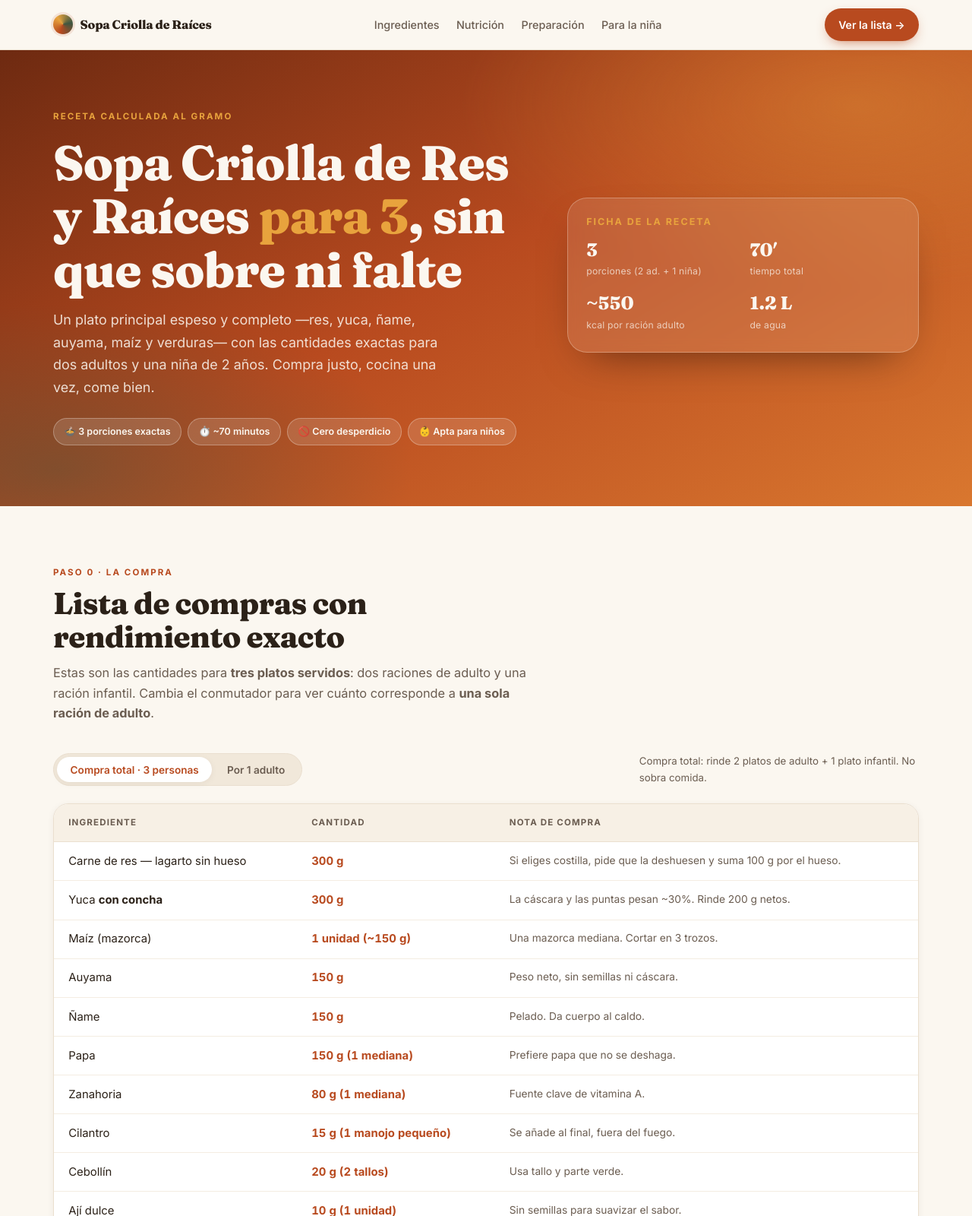
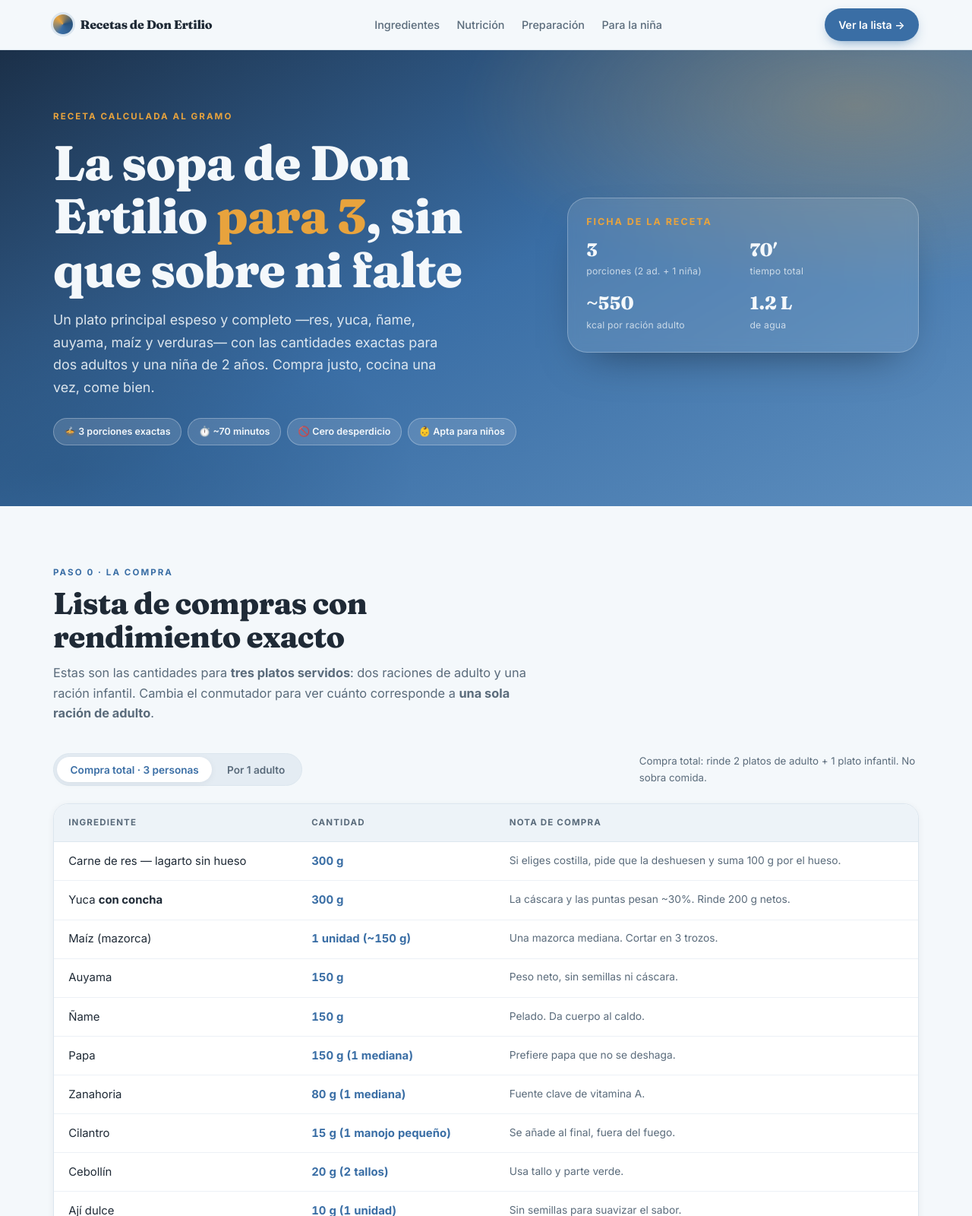
Before and after one commit to Dougs89/Recetas, a plain HTML site: page index.html in a window 1280 px wide. Shown: the top 1600 px of the page at 76% size. Drawn offline with Linux system fonts and the light colour scheme.

Commit message:
Update recipe details and styling in index.html

```diff
--- a/index.html
+++ b/index.html
@@ -3,30 +3,31 @@
 <head>
 <meta charset="UTF-8">
 <meta name="viewport" content="width=device-width, initial-scale=1.0">
-<title>Sopa Criolla de Res y Raíces · Receta exacta para 3 (sin sobras)</title>
-<meta name="description" content="Receta completa de sopa criolla con res, yuca, ñame, auyama, maíz y verduras. Cantidades exactas para 2 adultos y 1 niña de 2 años, con equilibrio nutricional y guía infantil.">
-<meta name="theme-color" content="#B84A1F">
+<title>Recetas de Don Ertilio · Sopa de Res y Raíces para 3 (sin sobras)</title>
+<meta name="description" content="La sopa de res y raíces de Don Ertilio: receta con cantidades exactas para 2 adultos y 1 niña de 2 años, con equilibrio nutricional y guía infantil. Cero desperdicio.">
+<meta name="theme-color" content="#3A6EA5">
 <link rel="preconnect" href="https://fonts.googleapis.com">
 <link rel="preconnect" href="https://fonts.gstatic.com" crossorigin>
-<link href="https://fonts.googleapis.com/css2?family=Fraunces:opsz,wght@9..144,600;9..144,800&family=Inter:wght@400;500;600;700&display=swap" rel="stylesheet">
+<link href="https://fonts.googleapis.com/css2?family=Fraunces:ital,opsz,wght@0,9..144,600;0,9..144,800;1,9..144,600&family=Inter:wght@400;500;600;700&display=swap" rel="stylesheet">
 <style>
 /* ============ 1. TOKENS Y RESET ============ */
 *,*::before,*::after{box-sizing:border-box;margin:0;padding:0}
 
 :root{
-  --cream:#FBF7F0;
+  --cream:#F4F8FB;
   --paper:#FFFFFF;
-  --ink:#2B2118;
-  --ink-soft:#6B5D51;
-  --terracotta:#B84A1F;
-  --terracotta-dk:#8A3414;
+  --ink:#1F2A36;
+  --ink-soft:#5A6B7B;
+  --blue:#3A6EA5;
+  --blue-dk:#27527D;
+  --blue-soft:#E7EFF7;
   --amber:#E8A33D;
   --green:#3E5641;
   --green-soft:#EDF2ED;
-  --line:#EADFCF;
+  --line:#DCE6EE;
   --radius:20px;
-  --shadow-sm:0 2px 10px rgba(43,33,24,.06);
-  --shadow:0 18px 46px -20px rgba(43,33,24,.38);
+  --shadow-sm:0 2px 10px rgba(31,42,54,.06);
+  --shadow:0 18px 46px -20px rgba(31,42,54,.38);
   --max:1140px;
 }
 
@@ -50,7 +51,7 @@ img,svg{display:block;max-width:100%}
 /* ============ 2. BARRA SUPERIOR ============ */
 .topbar{
   position:sticky;top:0;z-index:60;
-  background:rgba(251,247,240,.86);
+  background:rgba(244,248,251,.86);
   backdrop-filter:blur(14px);-webkit-backdrop-filter:blur(14px);
   border-bottom:1px solid var(--line);
 }
@@ -58,34 +59,34 @@ img,svg{display:block;max-width:100%}
 .brand{display:flex;align-items:center;gap:.6rem;font-weight:800;font-size:1rem}
 .brand-dot{
   width:26px;height:26px;border-radius:50%;flex:0 0 auto;
-  background:conic-gradient(from 200deg,var(--terracotta),var(--amber),var(--green),var(--terracotta));
-  box-shadow:0 0 0 3px rgba(184,74,31,.12);
+  background:conic-gradient(from 200deg,var(--blue),var(--amber),var(--blue-dk),var(--blue));
+  box-shadow:0 0 0 3px rgba(58,110,165,.14);
 }
 .nav{display:flex;gap:1.4rem;font-size:.9rem;font-weight:500}
 .nav a{color:var(--ink-soft);text-decoration:none;transition:color .2s}
-.nav a:hover{color:var(--terracotta)}
+.nav a:hover{color:var(--blue)}
 @media(max-width:820px){.nav{display:none}}
 
 .btn-cta{
   display:inline-flex;align-items:center;gap:.5rem;
-  background:var(--terracotta);color:#fff;text-decoration:none;
+  background:var(--blue);color:#fff;text-decoration:none;
   font-weight:600;font-size:.88rem;padding:.6rem 1.15rem;border-radius:999px;
   transition:transform .2s,background .2s,box-shadow .2s;
-  box-shadow:0 6px 18px -8px rgba(184,74,31,.9);
+  box-shadow:0 6px 18px -8px rgba(58,110,165,.9);
 }
-.btn-cta:hover{background:var(--terracotta-dk);transform:translateY(-2px)}
+.btn-cta:hover{background:var(--blue-dk);transform:translateY(-2px)}
 
 /* ============ 3. HERO ============ */
 .hero{
-  position:relative;overflow:hidden;color:#FBF7F0;
-  background:linear-gradient(150deg,#6E2A11 0%,#B84A1F 48%,#D9772F 100%);
+  position:relative;overflow:hidden;color:#F4F8FB;
+  background:linear-gradient(150deg,#1B3049 0%,#3A6EA5 50%,#5E8FBF 100%);
   padding:clamp(2.5rem,6vw,4.5rem) 0 clamp(3rem,7vw,5rem);
 }
 .hero::after{
   content:"";position:absolute;inset:0;pointer-events:none;
   background:
-    radial-gradient(58% 58% at 88% 12%,rgba(232,163,61,.38),transparent 70%),
-    radial-gradient(52% 52% at 6% 92%,rgba(62,86,65,.42),transparent 70%);
+    radial-gradient(58% 58% at 88% 12%,rgba(232,163,61,.32),transparent 70%),
+    radial-gradient(52% 52% at 6% 92%,rgba(39,82,125,.55),transparent 70%);
 }
 .hero-grid{
   position:relative;z-index:1;
@@ -103,40 +104,40 @@ img,svg{display:block;max-width:100%}
   text-wrap:balance;
 }
 .hero h1 em{font-style:normal;color:var(--amber)}
-.hero-lead{font-size:clamp(1rem,2.1vw,1.12rem);color:rgba(251,247,240,.86);max-width:46ch;margin-bottom:1.6rem}
+.hero-lead{font-size:clamp(1rem,2.1vw,1.12rem);color:rgba(244,248,251,.88);max-width:46ch;margin-bottom:1.6rem}
 
 .badges{display:flex;flex-wrap:wrap;gap:.5rem}
 .badge{
   display:inline-flex;align-items:center;gap:.4rem;
   font-size:.78rem;font-weight:600;padding:.42rem .85rem;border-radius:999px;
-  background:rgba(251,247,240,.14);border:1px solid rgba(251,247,240,.3);
-  color:#FBF7F0;
+  background:rgba(244,248,251,.14);border:1px solid rgba(244,248,251,.3);
+  color:#F4F8FB;
 }
 
 /* Ficha técnica */
 .ficha{
-  background:rgba(251,247,240,.11);
-  border:1px solid rgba(251,247,240,.28);
+  background:rgba(244,248,251,.11);
+  border:1px solid rgba(244,248,251,.28);
   border-radius:26px;padding:1.5rem;
   backdrop-filter:blur(8px);-webkit-backdrop-filter:blur(8px);
-  box-shadow:0 24px 60px -30px rgba(0,0,0,.6);
+  box-shadow:0 24px 60px -30px rgba(0,0,0,.55);
 }
 .ficha h2{font-size:.78rem;letter-spacing:.16em;text-transform:uppercase;color:var(--amber);margin-bottom:1.1rem;font-family:'Inter',sans-serif;font-weight:700}
 .ficha-grid{display:grid;grid-template-columns:1fr 1fr;gap:1.1rem}
 .ficha-item strong{display:block;font-family:'Fraunces',serif;font-size:1.5rem;font-weight:800;line-height:1.1}
-.ficha-item span{font-size:.76rem;color:rgba(251,247,240,.72);letter-spacing:.02em}
+.ficha-item span{font-size:.76rem;color:rgba(244,248,251,.74);letter-spacing:.02em}
 
 /* ============ 4. SECCIONES ============ */
 section{padding:clamp(2.6rem,6vw,4.5rem) 0}
 .sec-head{max-width:62ch;margin-bottom:clamp(1.6rem,3vw,2.4rem)}
-.sec-head .eyebrow{color:var(--terracotta);margin-bottom:.6rem}
+.sec-head .eyebrow{color:var(--blue);margin-bottom:.6rem}
 .sec-head h2{font-size:clamp(1.65rem,4vw,2.5rem);font-weight:800;margin-bottom:.7rem;text-wrap:balance}
 .sec-head p{color:var(--ink-soft);font-size:1.02rem}
 
 /* ============ 5. CONMUTADOR ============ */
 .switch-row{display:flex;flex-wrap:wrap;align-items:center;justify-content:space-between;gap:1rem;margin-bottom:1.4rem}
 .seg{
-  display:inline-flex;background:#F1E8DA;border:1px solid var(--line);
+  display:inline-flex;background:#E4ECF3;border:1px solid var(--line);
   border-radius:999px;padding:4px;gap:2px;
 }
 .seg-btn{
@@ -144,7 +145,7 @@ section{padding:clamp(2.6rem,6vw,4.5rem) 0}
   font-family:inherit;font-size:.85rem;font-weight:600;color:var(--ink-soft);
   padding:.55rem 1.1rem;border-radius:999px;transition:all .22s;
 }
-.seg-btn.active{background:var(--paper);color:var(--terracotta);box-shadow:var(--shadow-sm)}
+.seg-btn.active{background:var(--paper);color:var(--blue);box-shadow:var(--shadow-sm)}
 .seg-note{font-size:.83rem;color:var(--ink-soft);max-width:44ch}
 
 /* ============ 6. TABLAS ============ */
@@ -156,12 +157,12 @@ table.tbl{width:100%;border-collapse:collapse;font-size:.93rem}
 table.tbl thead th{
   text-align:left;font-size:.72rem;letter-spacing:.1em;text-transform:uppercase;
   color:var(--ink-soft);font-weight:700;padding:.95rem 1.2rem;
-  background:#F7F0E5;border-bottom:1px solid var(--line);
+  background:#EDF3F8;border-bottom:1px solid var(--line);
 }
-table.tbl td{padding:.8rem 1.2rem;border-bottom:1px solid #F4EDE2;vertical-align:top}
+table.tbl td{padding:.8rem 1.2rem;border-bottom:1px solid #ECF1F6;vertical-align:top}
 table.tbl tbody tr:last-child td{border-bottom:0}
-table.tbl tbody tr:hover{background:#FDFAF5}
-.qty{font-weight:700;color:var(--terracotta);white-space:nowrap;font-variant-numeric:tabular-nums}
+table.tbl tbody tr:hover{background:#F7FAFD}
+.qty{font-weight:700;color:var(--blue);white-space:nowrap;font-variant-numeric:tabular-nums}
 .note{color:var(--ink-soft);font-size:.86rem}
 
 @media(max-width:660px){
@@ -189,9 +190,9 @@ table.tbl tbody tr:hover{background:#FDFAF5}
 .bal-top{display:flex;align-items:center;gap:.6rem;margin-bottom:.85rem}
 .bal-ico{font-size:1.35rem;line-height:1}
 .bal-top h3{font-size:1rem;font-weight:700;flex:1;font-family:'Inter',sans-serif}
-.bal-pct{font-family:'Fraunces',serif;font-weight:800;font-size:1.15rem;color:var(--terracotta)}
-.bar{height:7px;border-radius:99px;background:#F1E8DA;overflow:hidden;margin-bottom:.7rem}
-.bar span{display:block;height:100%;border-radius:99px;background:linear-gradient(90deg,var(--terracotta),var(--amber))}
+.bal-pct{font-family:'Fraunces',serif;font-weight:800;font-size:1.15rem;color:var(--blue)}
+.bar{height:7px;border-radius:99px;background:#E4ECF3;overflow:hidden;margin-bottom:.7rem}
+.bar span{display:block;height:100%;border-radius:99px;background:linear-gradient(90deg,var(--blue),#6E9BC6)}
 .bal-card p{font-size:.87rem;color:var(--ink-soft);line-height:1.55}
 
 /* ============ 8. PASOS ============ */
@@ -206,7 +207,7 @@ table.tbl tbody tr:hover{background:#FDFAF5}
   position:absolute;left:1.25rem;top:1.2rem;
   width:2.1rem;height:2.1rem;border-radius:50%;
   display:grid;place-items:center;
-  background:var(--terracotta);color:#fff;
+  background:var(--blue);color:#fff;
   font-family:'Fraunces',serif;font-weight:800;font-size:1rem;
 }
 .steps h3{font-size:1.02rem;font-weight:700;margin-bottom:.3rem;font-family:'Inter',sans-serif}
@@ -238,14 +239,14 @@ table.tbl tbody tr:hover{background:#FDFAF5}
 }
 .kids-list .tick{
   flex:0 0 auto;width:1.35rem;height:1.35rem;border-radius:50%;
-  background:var(--amber);color:#2B2118;display:grid;place-items:center;
+  background:var(--amber);color:#1F2A36;display:grid;place-items:center;
   font-size:.75rem;font-weight:900;margin-top:.1rem;
 }
 
 /* ============ 10. CALLOUT ============ */
 .callout{
   display:flex;gap:1rem;align-items:flex-start;
-  background:#FDF3E4;border:1px solid #F0D9B4;border-left:5px solid var(--amber);
+  background:#FDF5E8;border:1px solid #F0D9B4;border-left:5px solid var(--amber);
   border-radius:14px;padding:1.1rem 1.3rem;margin-top:1.6rem;
 }
 .callout .ico{font-size:1.35rem;line-height:1}
@@ -254,11 +255,22 @@ table.tbl tbody tr:hover{background:#FDFAF5}
 
 /* ============ 11. FOOTER ============ */
 footer{
-  background:#2B2118;color:rgba(251,247,240,.65);
-  padding:2.4rem 0;margin-top:2rem;font-size:.85rem;
+  background:#1B2A3A;color:rgba(244,248,251,.66);
+  padding:2.6rem 0 2rem;margin-top:2rem;font-size:.85rem;
+}
+.foot-dedicatoria{
+  text-align:center;
+  font-family:'Fraunces',Georgia,serif;
+  font-style:italic;font-weight:600;
+  font-size:clamp(1rem,2.4vw,1.25rem);
+  color:var(--amber);
+  padding-bottom:1.6rem;margin-bottom:1.6rem;
+  border-bottom:1px solid rgba(244,248,251,.12);
+  letter-spacing:.01em;
+  text-wrap:balance;
 }
 .foot-inner{display:flex;flex-wrap:wrap;gap:1rem;justify-content:space-between;align-items:center}
-footer strong{color:#FBF7F0;font-family:'Fraunces',serif;font-size:1rem}
+footer strong{color:#F4F8FB;font-family:'Fraunces',serif;font-size:1rem}
 
 /* ============ 12. ANIMACIÓN DE ENTRADA ============ */
 @media(prefers-reduced-motion:no-preference){
@@ -272,6 +284,8 @@ footer strong{color:#FBF7F0;font-family:'Fraunces',serif;font-size:1rem}
   body{background:#fff}
   .hero{background:#fff;color:#000}
   .kids{background:#fff;color:#000;border:1px solid #ccc}
+  footer{background:#fff;color:#000;border-top:1px solid #ccc}
+  .foot-dedicatoria{color:#000}
 }
 </style>
 </head>
@@ -280,7 +294,7 @@ footer strong{color:#FBF7F0;font-family:'Fraunces',serif;font-size:1rem}
 <!-- ============ BARRA SUPERIOR ============ -->
 <header class="topbar">
   <div class="wrap topbar-inner">
-    <div class="brand"><span class="brand-dot"></span> Sopa Criolla de Raíces</div>
+    <div class="brand"><span class="brand-dot"></span> Recetas de Don Ertilio</div>
     <nav class="nav">
       <a href="#ingredientes">Ingredientes</a>
       <a href="#nutricion">Nutrición</a>
@@ -296,7 +310,7 @@ footer strong{color:#FBF7F0;font-family:'Fraunces',serif;font-size:1rem}
   <div class="wrap hero-grid">
     <div>
       <span class="eyebrow">Receta calculada al gramo</span>
-      <h1>Sopa Criolla de Res y Raíces <em>para 3</em>, sin que sobre ni falte</h1>
+      <h1>La sopa de Don Ertilio <em>para 3</em>, sin que sobre ni falte</h1>
       <p class="hero-lead">
         Un plato principal espeso y completo —res, yuca, ñame, auyama, maíz y verduras—
         con las cantidades exactas para dos adultos y una niña de 2 años.
@@ -446,7 +460,7 @@ footer strong{color:#FBF7F0;font-family:'Fraunces',serif;font-size:1rem}
 </section>
 
 <!-- ============ NUTRICIÓN ============ -->
-<section id="nutricion" style="background:#F6EFE4">
+<section id="nutricion" style="background:#EAF1F7">
   <div class="wrap">
     <div class="sec-head fade">
       <span class="eyebrow">Paso 0.5 · El equilibrio</span>
@@ -590,11 +604,14 @@ footer strong{color:#FBF7F0;font-family:'Fraunces',serif;font-size:1rem}
 
 <!-- ============ FOOTER ============ -->
 <footer>
-  <div class="wrap foot-inner">
-    <div><strong>Sopa Criolla de Raíces</strong><br>Receta calculada para 2 adultos + 1 niña de 2 años.</div>
-    <div style="max-width:44ch">
-      Los valores nutricionales son estimaciones orientativas basadas en tablas de composición de alimentos.
-      No sustituyen la orientación de un pediatra o nutricionista.
+  <div class="wrap">
+    <p class="foot-dedicatoria">Inspirado con amor para Lia y Lucca - Don Ertilio</p>
+    <div class="foot-inner">
+      <div><strong>Recetas de Don Ertilio</strong><br>Sopa de res y raíces calculada para 2 adultos + 1 niña de 2 años.</div>
+      <div style="max-width:44ch">
+        Los valores nutricionales son estimaciones orientativas basadas en tablas de composición de alimentos.
+        No sustituyen la orientación de un pediatra o nutricionista.
+      </div>
     </div>
   </div>
 </footer>
```
